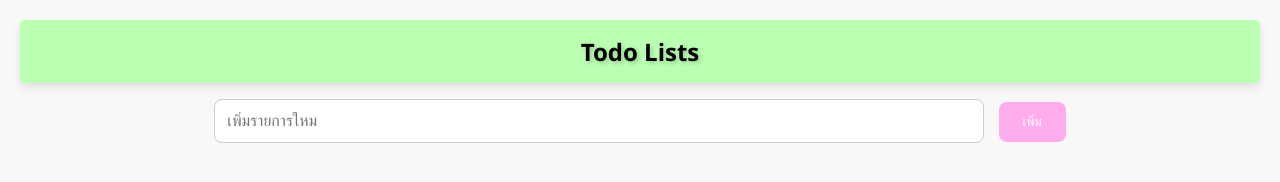
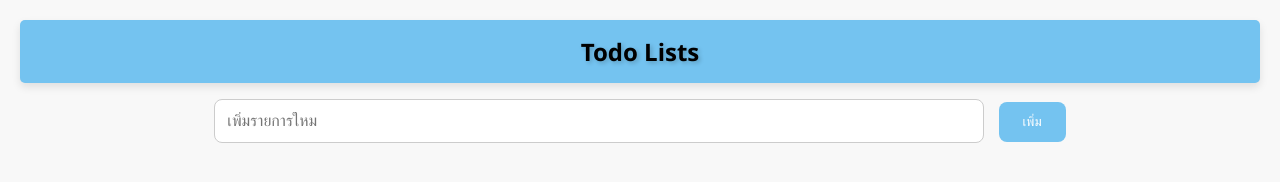
Before and after one commit to 65160112/88726065, a plain HTML site: page Lab07/todo.html in a window 1280 px wide. Drawn offline with Linux system fonts and the light colour scheme.

Commit message:
Update styles.css
‘ปรับสไตล์ CSS เพิ่มความ
สวยงาม’

```diff
--- a/Lab07/styles.css
+++ b/Lab07/styles.css
@@ -9,7 +9,7 @@ body {
 h1 {
     color: #333;
     font-size: 24px;
-    background-color: #bbffb2;
+    background-color: #74c3f0;
     padding: 15px;
     border-radius: 5px;
     color: rgb(0, 0, 0);
@@ -51,7 +51,7 @@ input[type="text"] {
 
 button {
     padding: 12px 24px;
-    background-color: #ffaced;
+    background-color: #74c3f0;
     color: white;
     border: none;
     border-radius: 8px;
```
